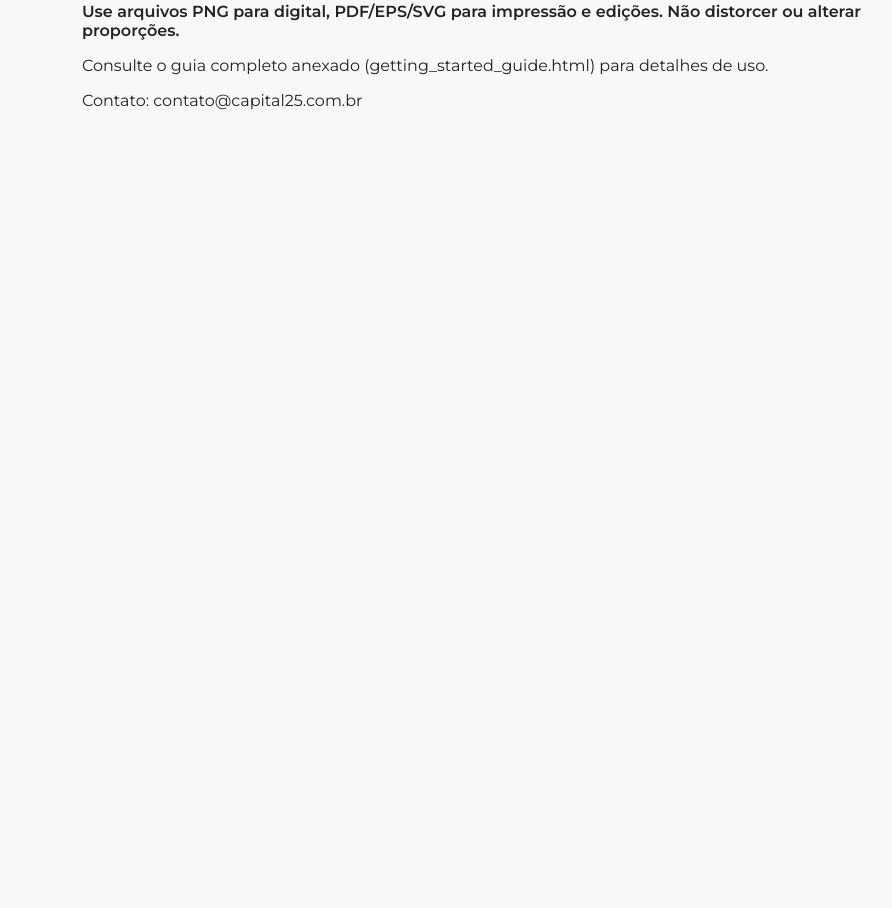
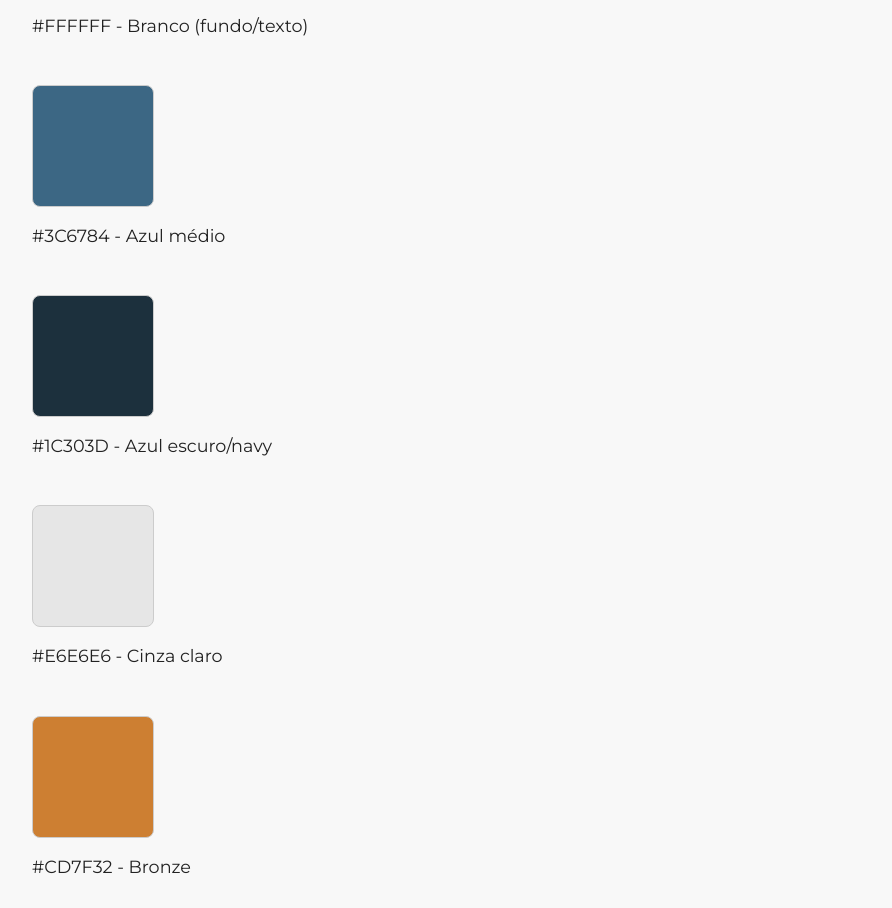
Before and after one commit to pedrobrochalima/capital25-brand-guidelines, a plain HTML site: page index.html in a window 1280 px wide. Shown: the part 898-1806 px from the top of the page, without its empty margins (158-1050 px from the left). Before the commit the page ends 1064 px from the top, so only its background shows below. Drawn offline with Linux system fonts and the light colour scheme.

Commit message:
Update index.html

```diff
--- a/index.html
+++ b/index.html
@@ -6,10 +6,29 @@
     <title>Capital 25 - Brand Guidelines</title>
     <link href="https://fonts.googleapis.com/css2?family=Montserrat:wght@400;600&display=swap" rel="stylesheet">
     <style>
-        body { font-family: 'Montserrat', sans-serif; background: #f8f8f8; color: #222; margin: 0; padding: 40px; max-width: 800px; margin: auto; }
+        body {
+            font-family: 'Montserrat', sans-serif;
+            background: #f8f8f8;
+            color: #222;
+            margin: 0;
+            padding: 40px;
+            max-width: 900px;
+            margin: auto;
+            line-height: 1.6;
+        }
         h1, h2 { color: #304B6A; }
-        .color-swatch { width: 100px; height: 100px; display: inline-block; margin: 10px; border: 1px solid #ccc; }
-        .logo-note { font-weight: 600; }
+        .color-swatch {
+            width: 120px;
+            height: 120px;
+            display: inline-block;
+            margin: 15px 20px 10px 0;
+            border: 1px solid #ccc;
+            border-radius: 8px;
+            vertical-align: top;
+        }
+        .color-item { margin-bottom: 30px; }
+        .color-item p { margin: 5px 0; font-size: 1.1rem; }
+        .logo-note { font-weight: 600; color: #1C303D; }
     </style>
 </head>
 <body>
@@ -18,13 +37,39 @@
     <p>Site: https://capital25.com.br</p>
 
     <h2>Cores Principais</h2>
-    <div>
+    <div class="color-item">
         <div class="color-swatch" style="background-color: #304B6A;"></div>
         <p>#304B6A - San Juan 3 (primária)</p>
     </div>
-    <div>
+    <div class="color-item">
         <div class="color-swatch" style="background-color: #7A7A7A;"></div>
         <p>#7A7A7A - Boulder 1 (secundária/neutra)</p>
+    </div>
+
+    <h2>Outras Cores da Apresentação</h2>
+    <div class="color-item">
+        <div class="color-swatch" style="background-color: #FFFFFF;"></div>
+        <p>#FFFFFF - Branco (fundo/texto)</p>
+    </div>
+    <div class="color-item">
+        <div class="color-swatch" style="background-color: #3C6784;"></div>
+        <p>#3C6784 - Azul médio</p>
+    </div>
+    <div class="color-item">
+        <div class="color-swatch" style="background-color: #1C303D;"></div>
+        <p>#1C303D - Azul escuro/navy</p>
+    </div>
+    <div class="color-item">
+        <div class="color-swatch" style="background-color: #E6E6E6;"></div>
+        <p>#E6E6E6 - Cinza claro</p>
+    </div>
+    <div class="color-item">
+        <div class="color-swatch" style="background-color: #CD7F32;"></div>
+        <p>#CD7F32 - Bronze</p>
+    </div>
+    <div class="color-item">
+        <div class="color-swatch" style="background-color: #D4AF37;"></div>
+        <p>#D4AF37 - Dourado</p>
     </div>
 
     <h2>Fontes</h2>
@@ -32,7 +77,6 @@
     <p style="font-family: 'Montserrat', sans-serif; font-weight: 600;">Montserrat SemiBold (títulos, destaques)</p>
 
     <h2>Logo</h2>
-    <img src="Color logo - no background.png" alt="Capital 25 Logo" style="max-width: 300px; display: block; margin: 20px auto;">
     <p class="logo-note">Use arquivos PNG para digital, PDF/EPS/SVG para impressão e edições. Não distorcer ou alterar proporções.</p>
     <p>Consulte o guia completo anexado (getting_started_guide.html) para detalhes de uso.</p>
 
```
